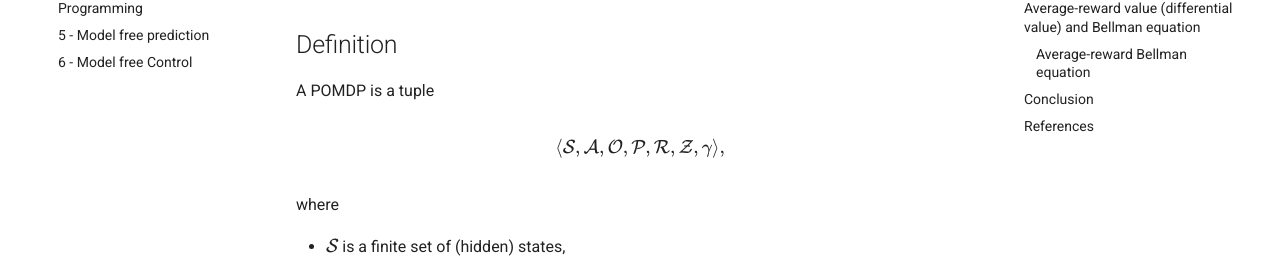
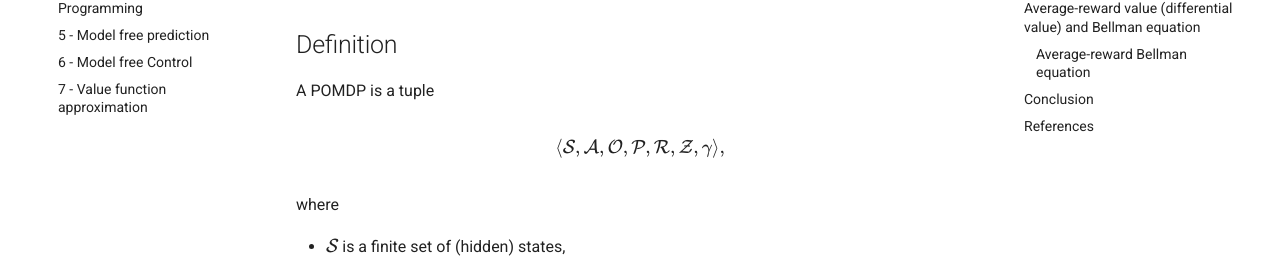
Before and after one commit to pj1911/my-wiki, an MkDocs documentation site: the page built from docs/RL-3-Partially Observable MDP.md, in a window 1280 px wide. Shown: the part 337-607 px from the top of the page. Built offline with MkDocs 1.6.1 and Material for MkDocs 9.7.7, drawn with Linux system fonts in a browser that asks for light colours.

Commit message:
Add new section for Value function approximation

```diff
--- a/mkdocs.yml
+++ b/mkdocs.yml
@@ -25,6 +25,7 @@ nav:
       - 4 - Planning with Dynamic Programming: RL-4-Planning with Dynamic Programming.md
       - 5 - Model free prediction: RL-5-Model free prediction.md
       - 6 - Model free Control: RL-6-Model free control.md
+      - 7 - Value function approximation: RL-7-Value function approximation.md
 
 markdown_extensions:
   - admonition
```
